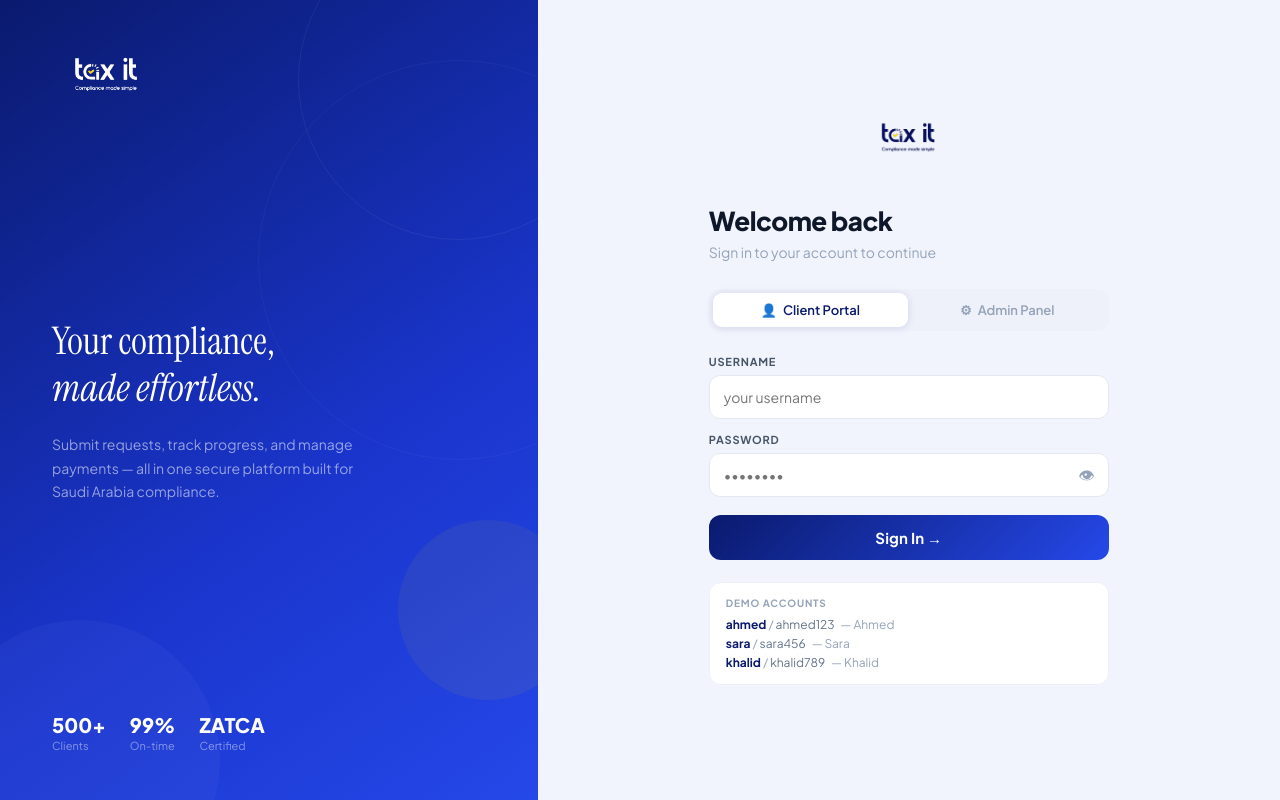
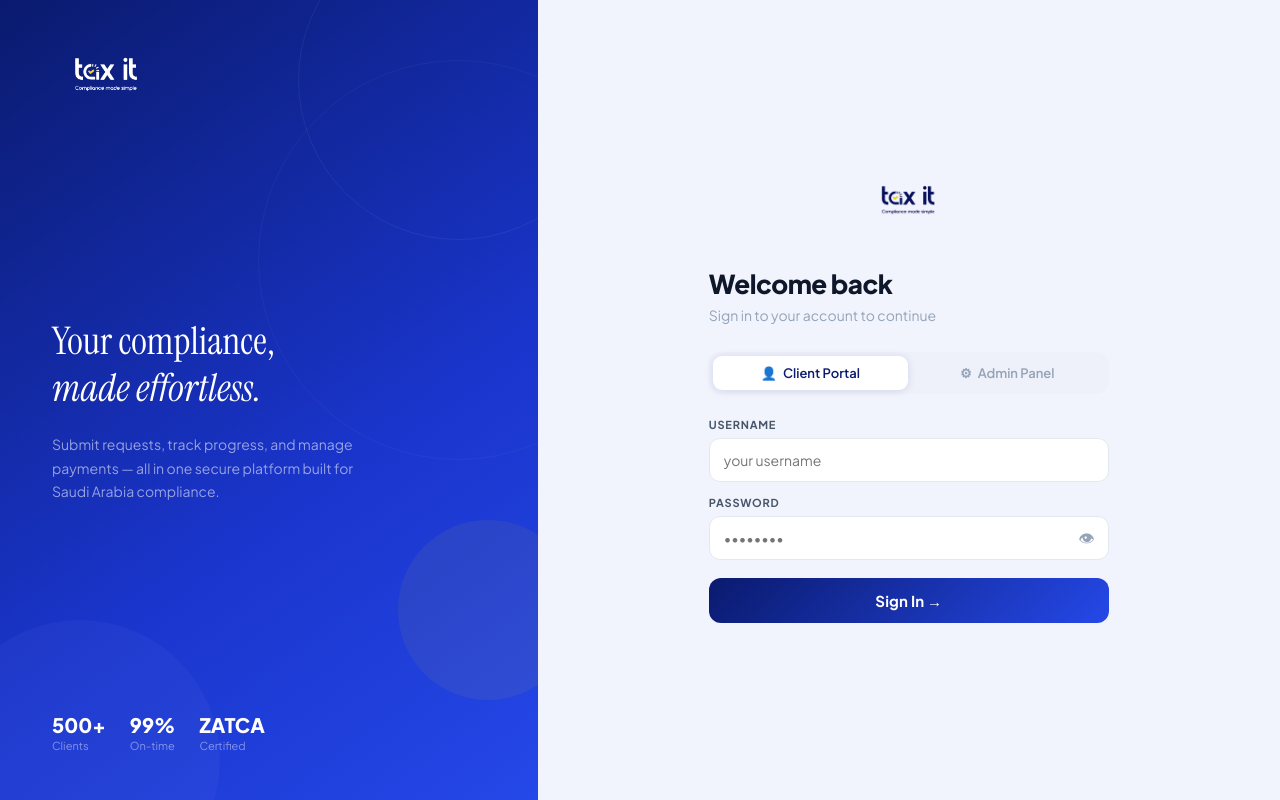
Before and after one commit to lubaibpk/taxit-portal, a React (Create React App) app: page / in a window 1280 px wide. Built offline with nearby package versions, Linux system fonts and the light colour scheme; no server answers; the database is empty.

Commit message:
Update App.jsx

```diff
--- a/src/App.jsx
+++ b/src/App.jsx
@@ -365,18 +365,7 @@ function Login({ onLogin, users }) {
             {busy ? "Signing in…" : "Sign In →"}
           </button>
 
-          <div style={{ marginTop:22, padding:"14px 16px", background:"#fff", borderRadius:12, border:"1px solid #edf0f7" }}>
-            <p style={{ fontSize:10, fontWeight:700, color:"#94a3b8", letterSpacing:"0.08em", textTransform:"uppercase", marginBottom:8 }}>
-              {mode==="customer" ? "Demo Accounts" : "Admin Access"}
-            </p>
-            {mode==="customer"
-              ? users.map(u=><p key={u.id} style={{ color:"#64748b", fontSize:12, marginTop:4 }}>
-                  <span style={{ color:"#0a1a6e", fontWeight:700 }}>{u.username}</span>
-                  <span style={{ color:"#94a3b8" }}> / </span>{u.password}
-                  <span style={{ color:"#94a3b8", marginLeft:6 }}>— {u.name.split(" ")[0]}</span>
-                </p>)
-              : <p style={{ color:"#64748b", fontSize:12 }}><span style={{ color:"#0a1a6e", fontWeight:700 }}>admin</span> / taxit2024</p>}
-          </div>
+
         </div>
       </div>
     </div>
```
